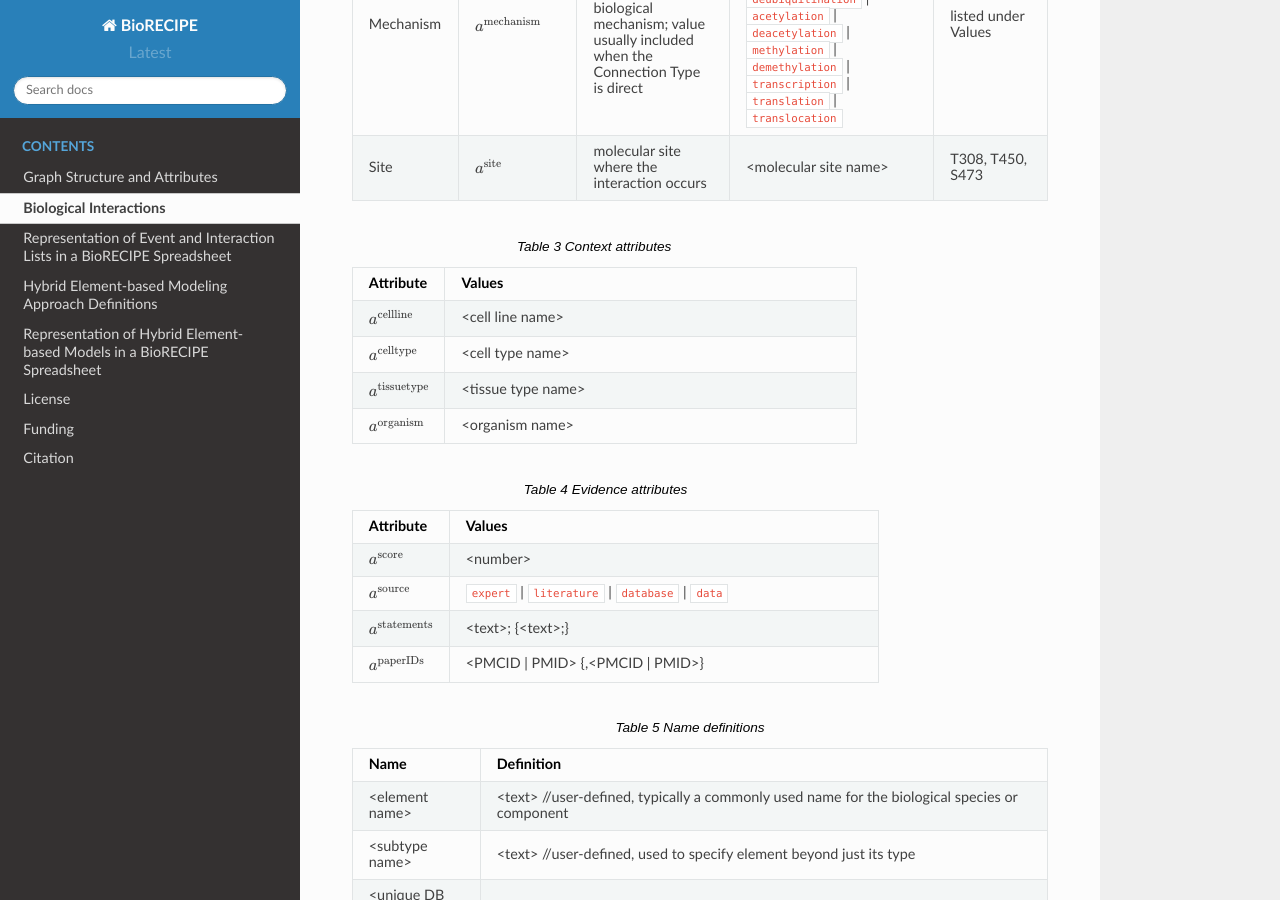
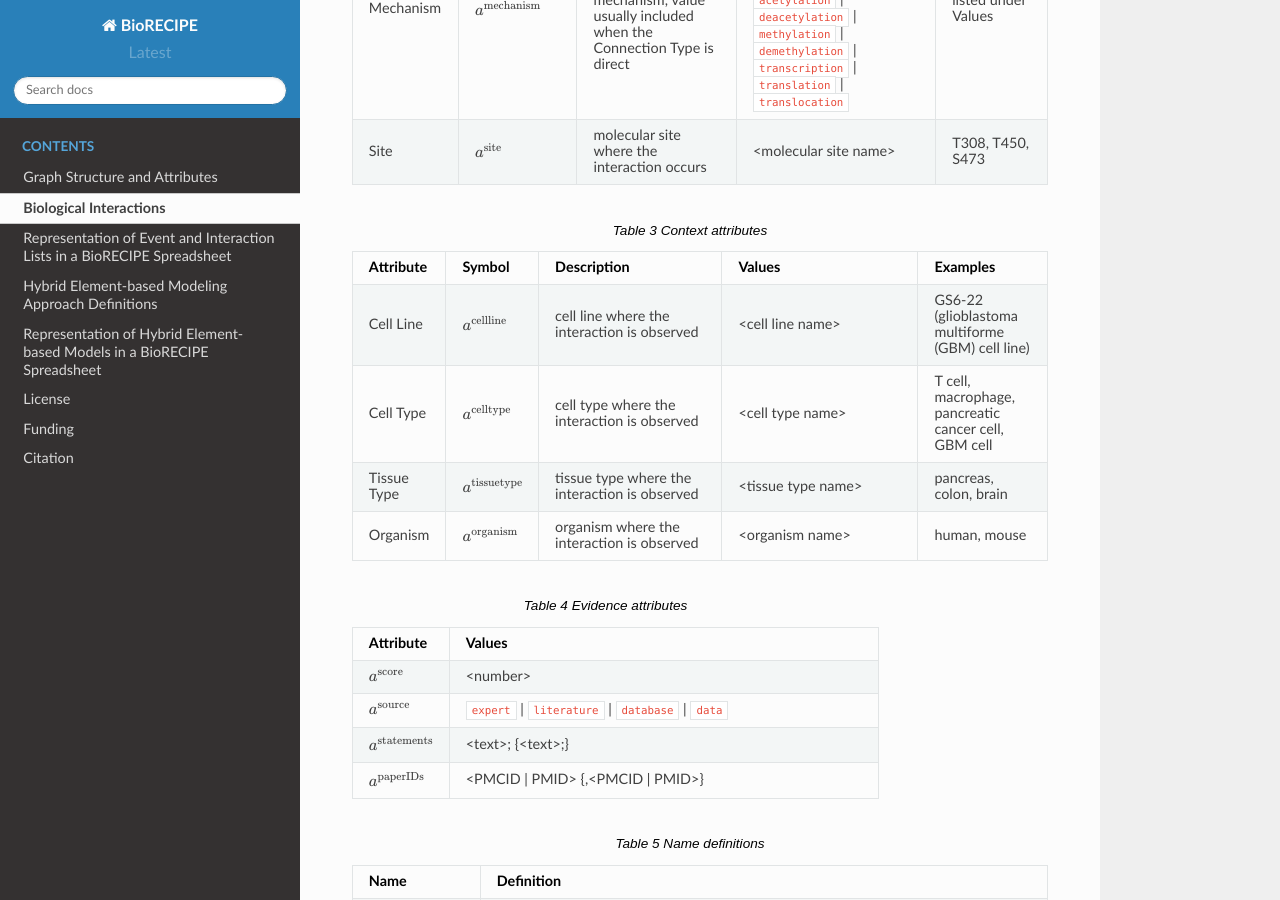
Before and after one commit to pitt-miskov-zivanov-lab/BioRECIPE, a Sphinx documentation site: the page built from docs/bio_interactions.rst, in a window 1280 px wide and 900 px high, scrolled down 2336 px. Built offline with Sphinx 7.4.7 and the Read the Docs theme 2.0.0, drawn with Linux system fonts in a browser that asks for light colours.

Commit message:
Update bio_interactions.rst

```diff
--- a/docs/bio_interactions.rst
+++ b/docs/bio_interactions.rst
@@ -47,13 +47,13 @@ The following is a list of allowed values for each attribute ('*' indicates a re
     Site, ":math:`a^{\mathrm{site}}`", molecular site where the interaction occurs, <molecular site name>, "T308, T450, S473"
 
 .. csv-table:: Context attributes
-    :header: Attribute, Values
-    :widths: 9, 40
+    :header: Attribute, Symbol, Description, Values, Examples
+    :widths: 5, 3, 34, 38, 20
 
-    ":math:`a^{\mathrm{cellline}}`", <cell line name>
-    ":math:`a^{\mathrm{celltype}}`", <cell type name>
-    ":math:`a^{\mathrm{tissuetype}}`", <tissue type name>
-    ":math:`a^{\mathrm{organism}}`", <organism name>
+    Cell Line, ":math:`a^{\mathrm{cellline}}`", cell line where the interaction is observed, <cell line name>, "GS6-22 (glioblastoma multiforme (GBM) cell line)"
+    Cell Type, ":math:`a^{\mathrm{celltype}}`", cell type where the interaction is observed, <cell type name>, "T cell, macrophage, pancreatic cancer cell, GBM cell"
+    Tissue Type, ":math:`a^{\mathrm{tissuetype}}`", tissue type where the interaction is observed, <tissue type name>, "pancreas, colon, brain"
+    Organism, ":math:`a^{\mathrm{organism}}`", organism where the interaction is observed, <organism name>, "human, mouse"
 
 .. csv-table:: Evidence attributes
     :header: Attribute, Values
```
Also changed, not shown: other parts of docs/bio_interactions.rst (+1 -1 lines).
